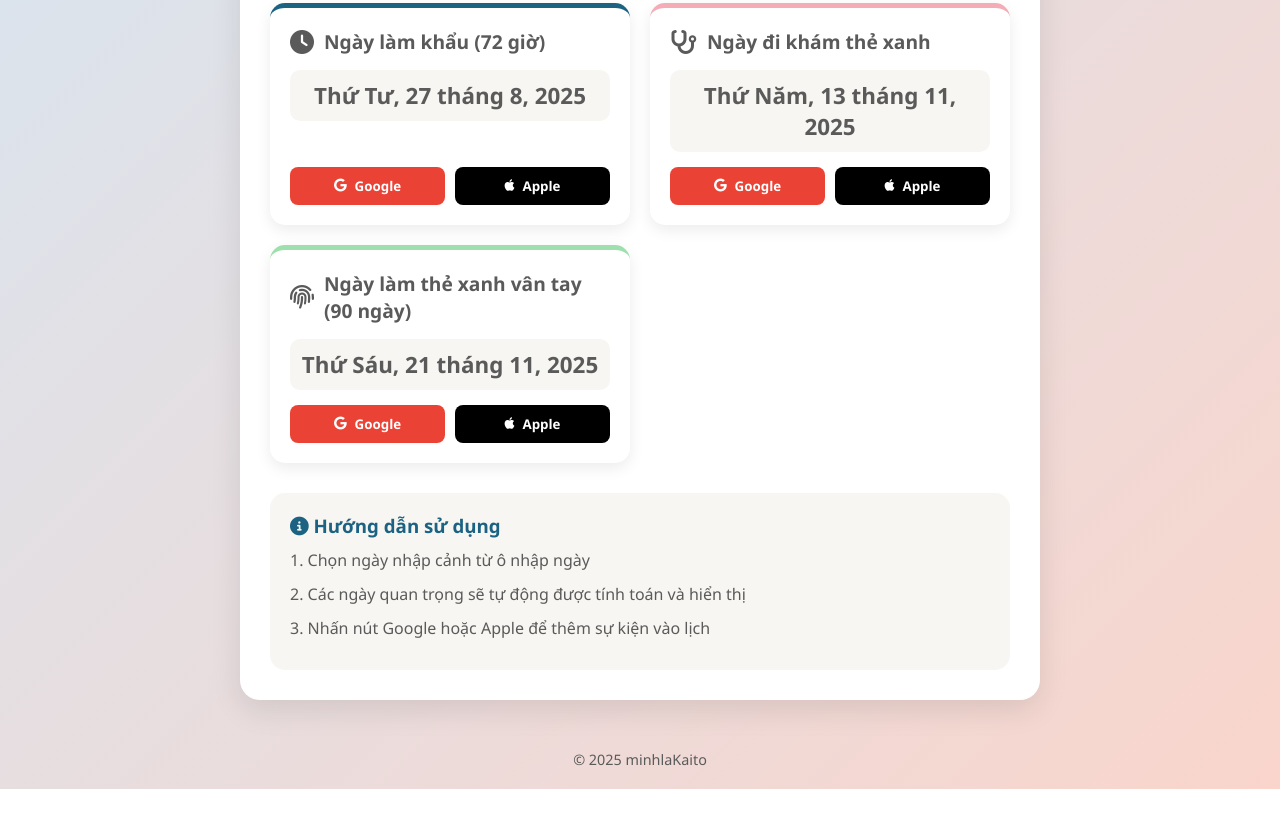
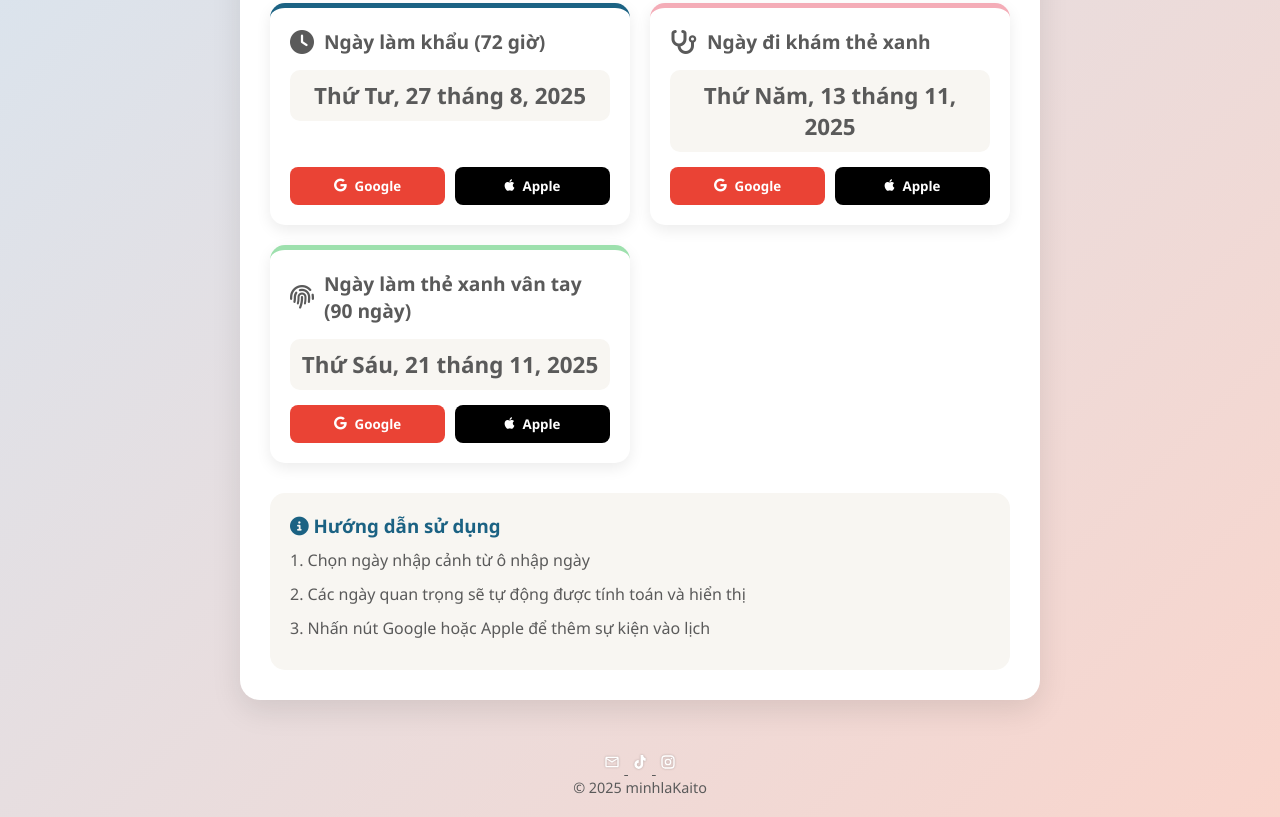
Before and after one commit to dinhkaito/dhsNGA, a plain HTML site: page index.html in a window 1280 px wide. Shown: the part 359-1176 px from the top of the page. Before the commit the page ends 1148 px from the top, so only its background shows below. Drawn offline with Linux system fonts and the light colour scheme.

Commit message:
Update index.html

```diff
--- a/index.html
+++ b/index.html
@@ -81,6 +81,23 @@
     </div>
 
     <footer>
+        <div class="flex flex-wrap items-center text-center justify-center">
+            <a href="#email" aria-label="email" style="color: inherit;">
+                <svg xmlns="http://www.w3.org/2000/svg" viewBox="0 0 200 200" style="fill: rgb(255, 255, 255); width: 24px; height: 24px; padding: 4px; filter: drop-shadow(rgba(0, 0, 0, 0.25) 0px 0.5px 1px);">
+                    <path d="M166.667 33.333H33.333c-9.208 0-16.583 7.459-16.583 16.667l-.083 100c0 9.208 7.458 16.667 16.666 16.667h133.334c9.208 0 16.666-7.459 16.666-16.667V50c0-9.208-7.458-16.667-16.666-16.667m0 116.667H33.333V66.667L100 108.333l66.667-41.666zM100 91.667 33.333 50h133.334z"></path>
+                </svg>
+            </a>
+            <a href="https://www.tiktok.com/@dinhkaito" aria-label="tiktok.com/@" style="color: inherit;">
+                <svg xmlns="http://www.w3.org/2000/svg" viewBox="0 0 200 200" style="fill: rgb(255, 255, 255); width: 24px; height: 24px; padding: 4px; filter: drop-shadow(rgba(0, 0, 0, 0.25) 0px 0.5px 1px);">
+                    <path d="M107.867 13.426v118.058c0 13.042-10.575 23.608-23.609 23.608-13.041 0-23.608-10.575-23.608-23.608 0-13.042 10.575-23.608 23.608-23.608V76.392c-30.425 0-55.091 24.667-55.091 55.092s24.666 55.092 55.091 55.092 55.092-24.667 55.092-55.092V76.392l1.658.834a66.6 66.6 0 0 0 29.817 7.041V52.776l-.942-.234c-17.95-4.483-30.541-20.617-30.541-39.116z"></path>
+                </svg>
+            </a>
+            <a href="https://www.instagram.com/dinhkaito" aria-label="instagram.com/" style="color: inherit;">
+                <svg xmlns="http://www.w3.org/2000/svg" viewBox="0 0 200 200" style="fill: rgb(255, 255, 255); width: 24px; height: 24px; padding: 4px; filter: drop-shadow(rgba(0, 0, 0, 0.25) 0px 0.5px 1px);">
+                    <path d="M65 16.667h70c26.667 0 48.333 21.666 48.333 48.333v70A48.334 48.334 0 0 1 135 183.333H65c-26.667 0-48.333-21.666-48.333-48.333V65A48.333 48.333 0 0 1 65 16.667m-1.667 16.666a30 30 0 0 0-30 30v73.334c0 16.583 13.417 30 30 30h73.334a30 30 0 0 0 30-30V63.333c0-16.583-13.417-30-30-30zm80.417 12.5a10.418 10.418 0 1 1 0 20.836 10.418 10.418 0 0 1 0-20.836M100 58.333a41.667 41.667 0 1 1 0 83.334 41.667 41.667 0 0 1 0-83.334M100 75a25 25 0 1 0 0 50 25 25 0 0 0 0-50"></path>
+                </svg>
+            </a>
+        </div>
         <p>© 2025 minhlaKaito</p>
     </footer>
 
```
